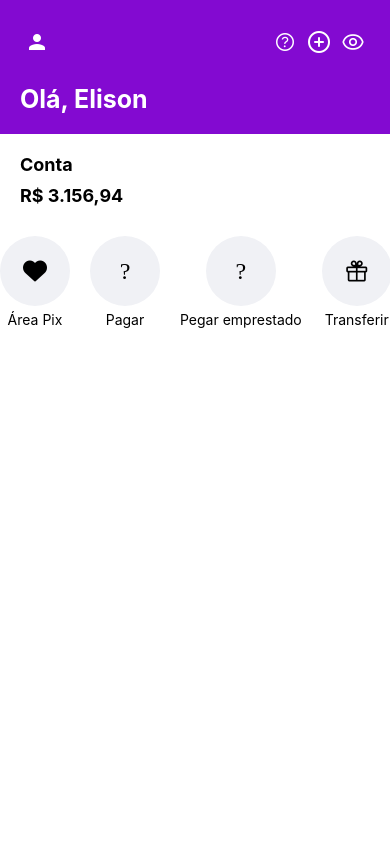
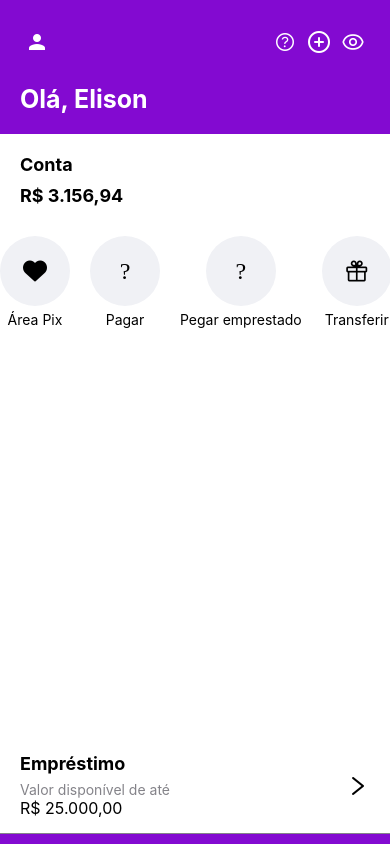
Before and after one commit to ElisonMartins/clone-nubank-app, a React Native app: screen / in a window 390 px wide. Built offline with nearby package versions, Linux system fonts and the light colour scheme.

Commit message:
feat: adicionado emprestimo

```diff
--- a/App.js
+++ b/App.js
@@ -13,7 +13,6 @@ export default function App() {
     { icon: 'star', text: 'Depositar' },
     { icon: 'heart', text: 'extrato' },
     { icon: 'attach-money', text: 'Novas funçoes' },
-
   ];
 
   return (
@@ -55,9 +54,21 @@ export default function App() {
           )}
         />
       </View>
+      <View style={styles.emprestimoContainer}>
+        <View style={styles.emprestimoTextContainer}>
+          <Text style={styles.emprestimoTitle}>Empréstimo</Text>
+          <View style={styles.emprestimoLine}></View>
+          <Text style={styles.emprestimoSubtitle}>Valor disponível de até</Text>
+          <Text style={styles.emprestimoValue}>R$ 25.000,00</Text>
+        </View>
+        <View style={styles.emprestimoIcon}>
+          <AntDesign name="right" size={24} color="#000" />
+        </View>
+      </View>
     </View>
   );
 }
+
 const styles = StyleSheet.create({
   container: {
     flex: 1,
@@ -114,15 +125,51 @@ const styles = StyleSheet.create({
     marginRight: 20,
   },
   circle: {
-    width: 70, // Tamanho maior
-    height: 70, // Tamanho maior
-    borderRadius: 40, // Metade do tamanho
+    width: 70,
+    height: 70,
+    borderRadius: 40,
     backgroundColor: '#F0F1F5',
     justifyContent: 'center',
     alignItems: 'center',
   },
   iconText: {
     marginTop: 5,
-    fontSize: 14, // Tamanho maior
+    fontSize: 14,
+  },
+  emprestimoContainer: {
+    flexDirection: 'row',
+    justifyContent: 'space-between',
+    alignItems: 'center',
+    backgroundColor: 'white',
+    paddingHorizontal: 20,
+    paddingVertical: 15,
+    borderBottomWidth: 1,
+    borderBottomColor: '#848389',
+    marginBottom: 10,
+  },
+  emprestimoTextContainer: {
+    flex: 1,
+  },
+  emprestimoTitle: {
+    fontSize: 18,
+    fontWeight: 'bold',
+    color: '#000',
+  },
+  emprestimoLine: {
+    backgroundColor: '#848389',
+    height: 2,
+    width: 0,
+    marginBottom: 5,
+  },
+  emprestimoSubtitle: {
+    fontSize: 14,
+    color: '#848389',
+  },
+  emprestimoValue: {
+    fontSize: 16,
+    color: '#000',
+  },
+  emprestimoIcon: {
+    marginLeft: 10,
   },
 });
```
